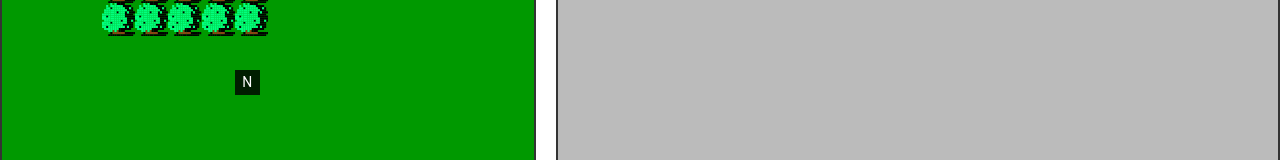
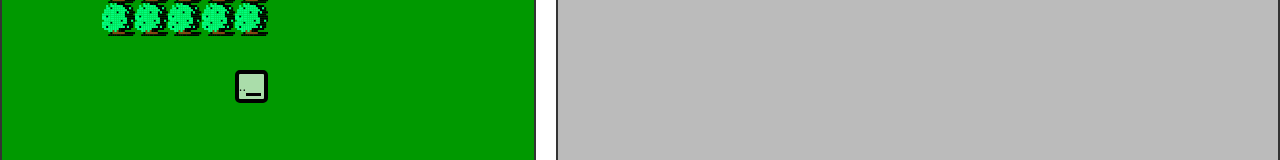
Before and after one commit to campbellnicholas/game-attempt, a React (Create React App) app: page / in a window 1280 px wide. Shown: the part 132-292 px from the top of the page. Built offline with nearby package versions, Linux system fonts and the light colour scheme.

Commit message:
Update player character icon.

```diff
--- a/src/components/Player/Player.js
+++ b/src/components/Player/Player.js
@@ -4,8 +4,6 @@ import './Player.scss';
 export default function Player(props) {
 
     return (
-        <div className="root" style={props.gridArea && {gridArea: props.gridArea}}>
-            N
-        </div>
+        <div className="root" style={props.gridArea && {gridArea: props.gridArea}}>..</div>
     )
 }
--- a/src/components/Player/Player.scss
+++ b/src/components/Player/Player.scss
@@ -1,12 +1,29 @@
 .root {
-    width: 25px;
-    height: 25px;
+    // width: 25px;
+    // height: 25px;
+    border: 4px solid #000;
+    border-radius: 15%;
     font-family: Roboto Mono,Roboto,courier,times,serif;
-    background: rgba(0,0,0,0.8);
-    color: #fff;
+    background: #fffa;
+    color: #000;
     text-align: center;
     font-size: 14px;
     line-height: 25px;
     grid-area: 8/8;
     z-index: 1;
+    position: relative;
+    display: flex;
+    justify-content: start;
+
+    &:after {
+        content: '';
+        display: inline-block;
+        position: relative;
+        width: 80%;
+        height: 3px;
+        background: #000;
+        align-self: last baseline;
+        margin-bottom: 3px;
+        margin-right:3px;
+    }
 }
```
